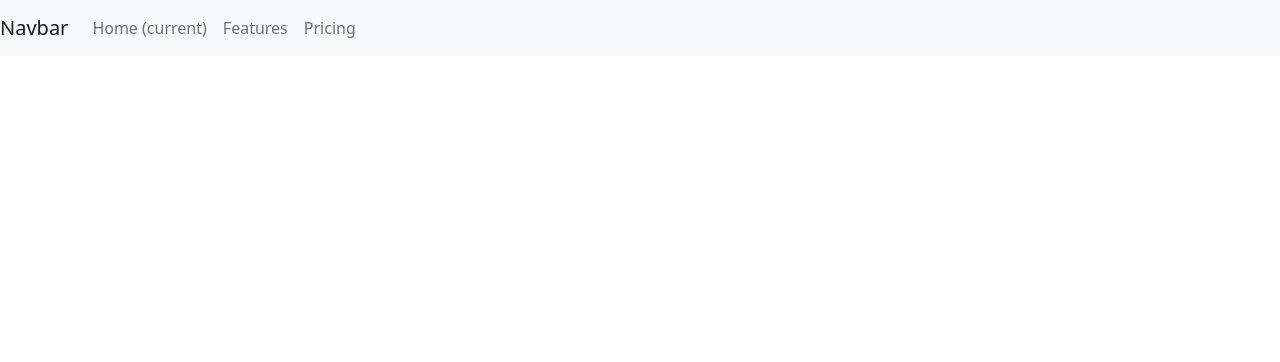
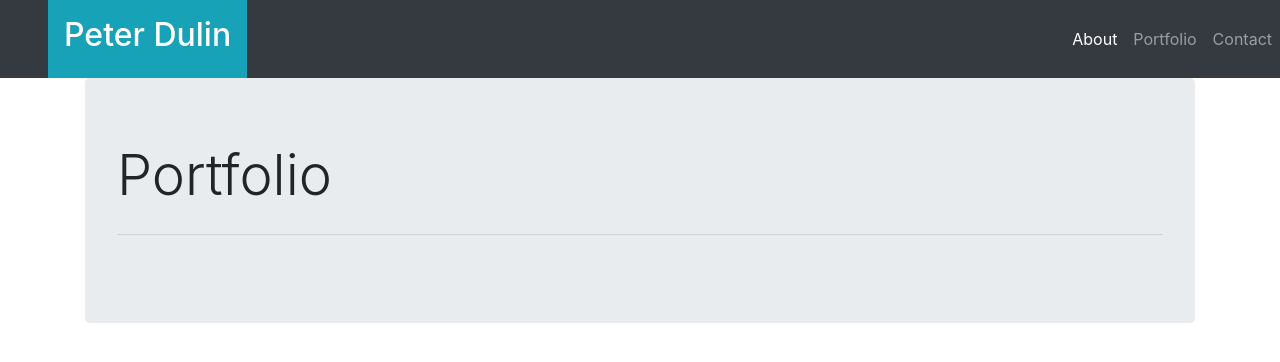
Before and after one commit to Dulinp/Homework2, a plain HTML site: page index.html in a window 1280 px wide. Drawn offline with nearby package versions, Linux system fonts and the light colour scheme; a web font is replaced by a local one.

Commit message:
continued edits

```diff
--- a/index.html
+++ b/index.html
@@ -4,29 +4,44 @@
     <meta charset="UTF-8">
     <meta name="viewport" content="width=device-width, initial-scale=1.0">
     <title>My Portfolio</title>
-    <link href="https://cdn.jsdelivr.net/npm/bootstrap@5.0.0-beta1/dist/css/bootstrap.min.css" rel="stylesheet" integrity="sha384-giJF6kkoqNQ00vy+HMDP7azOuL0xtbfIcaT9wjKHr8RbDVddVHyTfAAsrekwKmP1" crossorigin="anonymous">
+    <link rel="stylesheet" href="https://maxcdn.bootstrapcdn.com/bootstrap/4.0.0/css/bootstrap.min.css" integrity="sha384-Gn5384xqQ1aoWXA+058RXPxPg6fy4IWvTNh0E263XmFcJlSAwiGgFAW/dAiS6JXm" crossorigin="anonymous">
+    <link rel="preconnect" href="https://fonts.gstatic.com">
+    <link href="https://fonts.googleapis.com/css2?family=Trocchi&display=swap" rel="stylesheet">
+    <link rel="stylesheet" type="text/css" href="style.css">
 </head>
 
 <body>
-    <nav class="navbar navbar-expand-lg navbar-light bg-light">
-        <a class="navbar-brand" href="#">Navbar</a>
+  <nav class="navbar p-0 navbar-expand-md navbar-dark bg-dark">
+    <a class="navbar-brand p-3 ml-5 bg-info" href="#"><h2>Peter Dulin</h2></a>
     <button class="navbar-toggler" type="button" data-toggle="collapse" data-target="#navbarNav" aria-controls="navbarNav" aria-expanded="false" aria-label="Toggle navigation">
     <span class="navbar-toggler-icon"></span>
     </button>
     <div class="collapse navbar-collapse" id="navbarNav">
-          <ul class="navbar-nav">
+      <ul class="navbar-nav ml-auto">
         <li class="nav-item active">
-              <a class="nav-link" href="#">Home <span class="sr-only">(current)</span></a>
+          <a class="nav-link" href="#">About <span class="sr-only"></span></a>
         </li>
         <li class="nav-item">
-              <a class="nav-link" href="#">Features</a>
+          <a class="nav-link" href="#">Portfolio</a>
         </li>
         <li class="nav-item">
-              <a class="nav-link" href="#">Pricing</a>
+          <a class="nav-link" href="#">Contact</a>
         </li>
       </ul>
     </div>
   </nav>
 
+      <div class="container">
+        <div class="jumbotron">
+          <h1 class="display-4">Portfolio</h1>
+          <hr class="my-4">
+
+        </div>
+
+      </div>
+
+      <script src="https://code.jquery.com/jquery-3.2.1.slim.min.js" integrity="sha384-KJ3o2DKtIkvYIK3UENzmM7KCkRr/rE9/Qpg6aAZGJwFDMVNA/GpGFF93hXpG5KkN" crossorigin="anonymous"></script>
+      <script src="https://cdnjs.cloudflare.com/ajax/libs/popper.js/1.12.9/umd/popper.min.js" integrity="sha384-ApNbgh9B+Y1QKtv3Rn7W3mgPxhU9K/ScQsAP7hUibX39j7fakFPskvXusvfa0b4Q" crossorigin="anonymous"></script>
+      <script src="https://maxcdn.bootstrapcdn.com/bootstrap/4.0.0/js/bootstrap.min.js" integrity="sha384-JZR6Spejh4U02d8jOt6vLEHfe/JQGiRRSQQxSfFWpi1MquVdAyjUar5+76PVCmYl" crossorigin="anonymous"></script>
 </body>
 </html>
```
Lines whose indentation alone changed are shown as unchanged.
